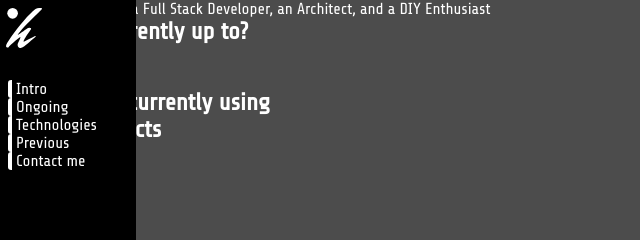
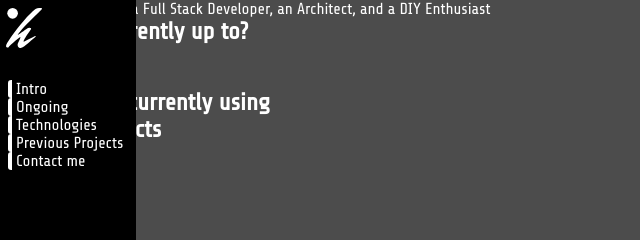
Before and after one commit to haroun-b/haroun-b.github.io, a plain HTML site: page index.html in a window 1280 px wide. Shown: the top 240 px of the page, 0-640 px from the left. Drawn offline with Linux system fonts and the light colour scheme; a web font is replaced by a local one.

Commit message:
fixes text-wrap on nav map

```diff
--- a/index.html
+++ b/index.html
@@ -29,7 +29,7 @@
       <li> <a href="">Intro</a></li>
       <li> <a href="">Ongoing</a></li>
       <li> <a href="">Technologies</a></li>
-      <li> <a href="">Previous</a></li>
+      <li> <a href="">Previous Projects</a></li>
       <li> <a href="">Contact me</a></li>
     </ul>
 
--- a/style.css
+++ b/style.css
@@ -65,6 +65,7 @@ nav svg {
   border-left: .5rem solid white;
   margin-left: .75rem;
   color: transparent;
+  white-space: nowrap;
   transition: all .5s ease-in-out;
 }
 
```
